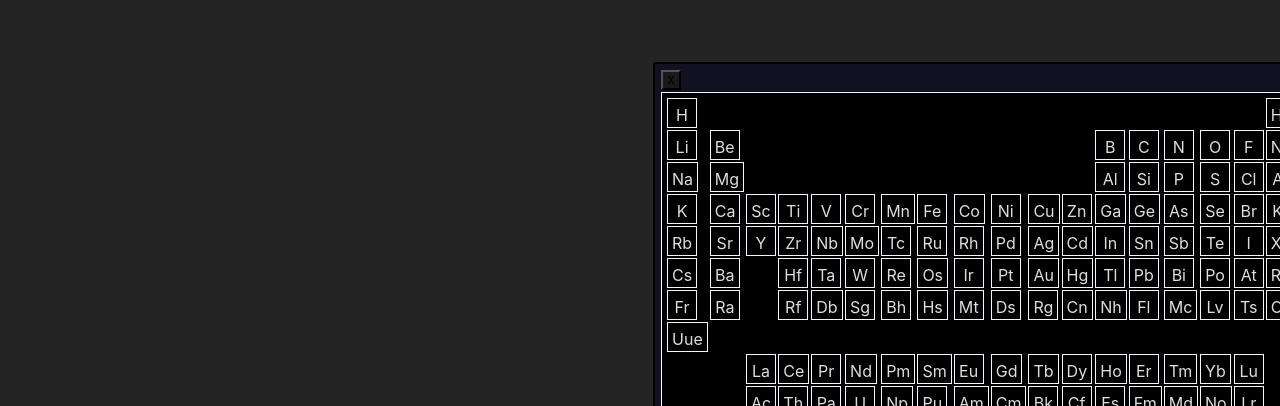
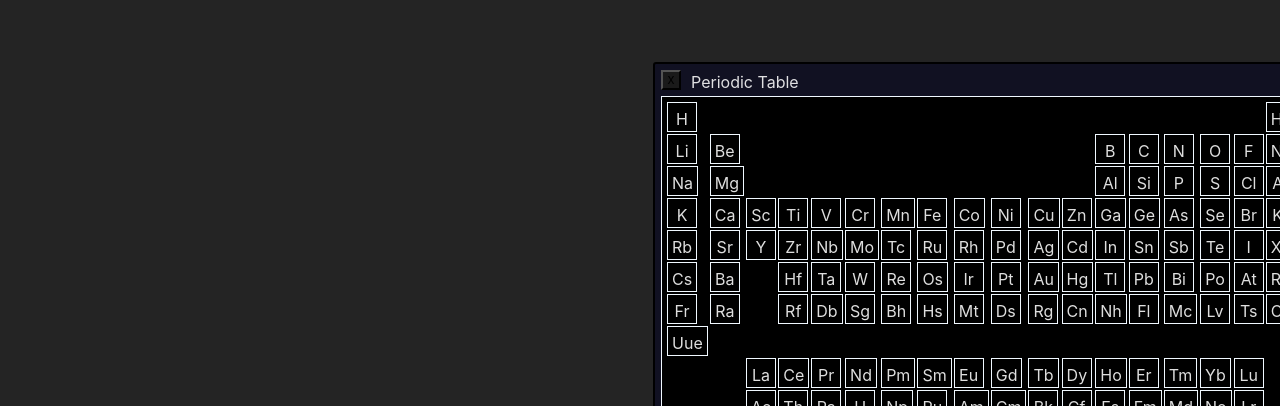
Before and after one commit to DestinyFrog/ChemOS, a website built with Vite: page index.html in a window 1280 px wide. Both pictures are taken after a click on the button "Tabela Periódica". Shown: the part 394-800 px from the top of the page. Built offline with nearby package versions, Linux system fonts and the light colour scheme.

Commit message:
window title

```diff
--- a/src/windows/window.css
+++ b/src/windows/window.css
@@ -13,6 +13,13 @@
 	margin-bottom: 2px;
 
 	display: flex;
+}
+
+.window-label {
+	margin-left: 10px;
+	-webkit-user-select: none; /* Safari */
+	-ms-user-select: none; /* IE 10 and IE 11 */
+	user-select: none; /* Standard syntax */
 }
 
 .window-container {
--- a/src/windows/window.ts
+++ b/src/windows/window.ts
@@ -8,7 +8,7 @@ abstract class Window {
 	private drag_position = { x:0, y:0}
 	private before_drag_position = { x:0, y:0}
 
-	constructor() {
+	constructor(title:string) {
 		const app = document.querySelector<HTMLDivElement>('#app')!
 
 		this.div_window = document.createElement('div')
@@ -74,6 +74,11 @@ abstract class Window {
 			this.div_window.remove()
 		})
 		this.div_header.appendChild(button_close_window)
+
+		const window_label = document.createElement('p')
+		window_label.className = "window-label"
+		window_label.textContent = title
+		this.div_header.appendChild(window_label)
 	}
 
 	public abstract render(): void
--- a/src/windows/windowAtom.ts
+++ b/src/windows/windowAtom.ts
@@ -27,7 +27,7 @@ class WindowAtom extends Window {
 	public animation_frame:number = 0
 
 	constructor(atom:AtomSchema) {
-		super()
+		super( `Atom - ${atom.name}` )
 		this.atom = atom
 
 		this.WIDTH = (this.atom!.atomic_radius || 100)*2 + 80
--- a/src/windows/windowElement.ts
+++ b/src/windows/windowElement.ts
@@ -6,7 +6,7 @@ class WindowElement extends Window {
 	public atom:AtomSchema
 
 	constructor(atom:AtomSchema) {
-		super()
+		super(`Element - ${atom.name}`)
 		this.atom = atom
 	}
 
--- a/src/windows/windowPeriodic.ts
+++ b/src/windows/windowPeriodic.ts
@@ -8,7 +8,7 @@ class WindowPeriodicTable extends Window {
 	private table:HTMLDivElement
 
 	constructor() {
-		super()
+		super("Periodic Table")
 		this.table = document.createElement('div')
 		this.table.id = "periodic-table"
 
```
